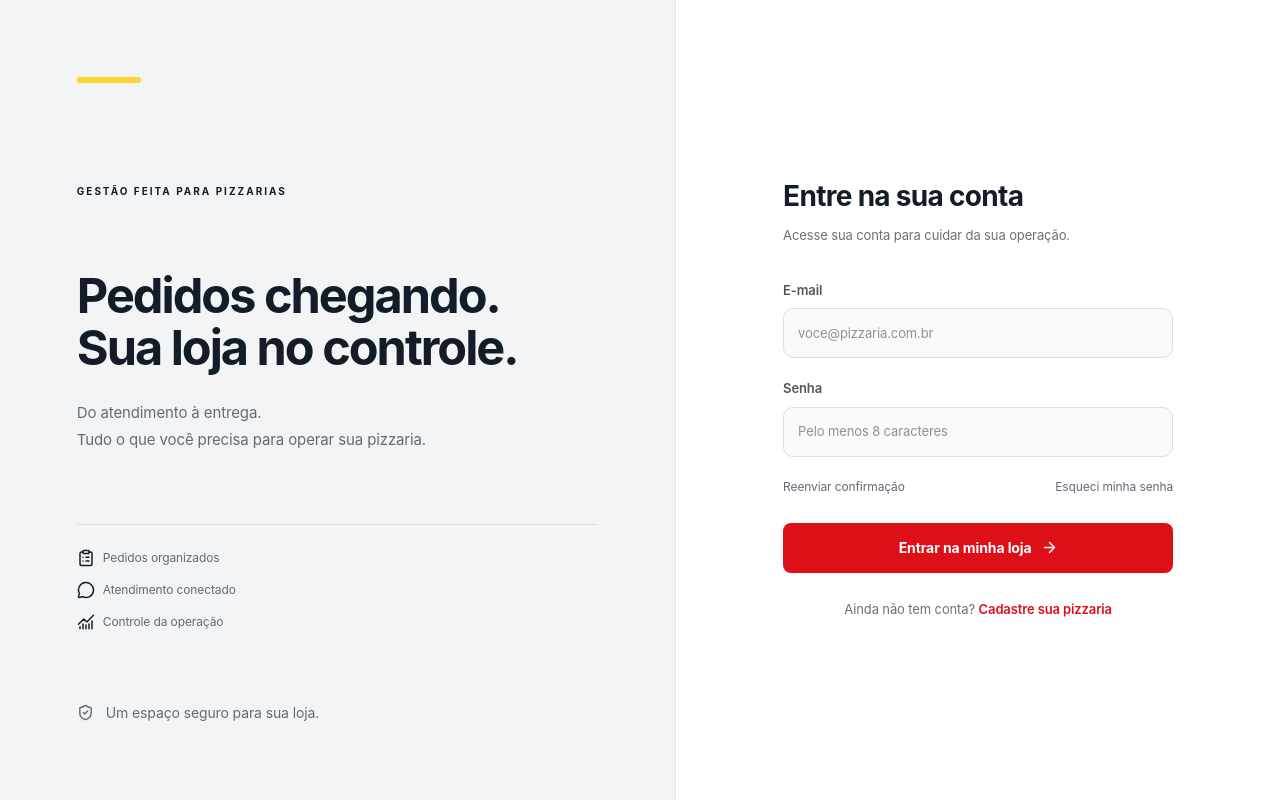
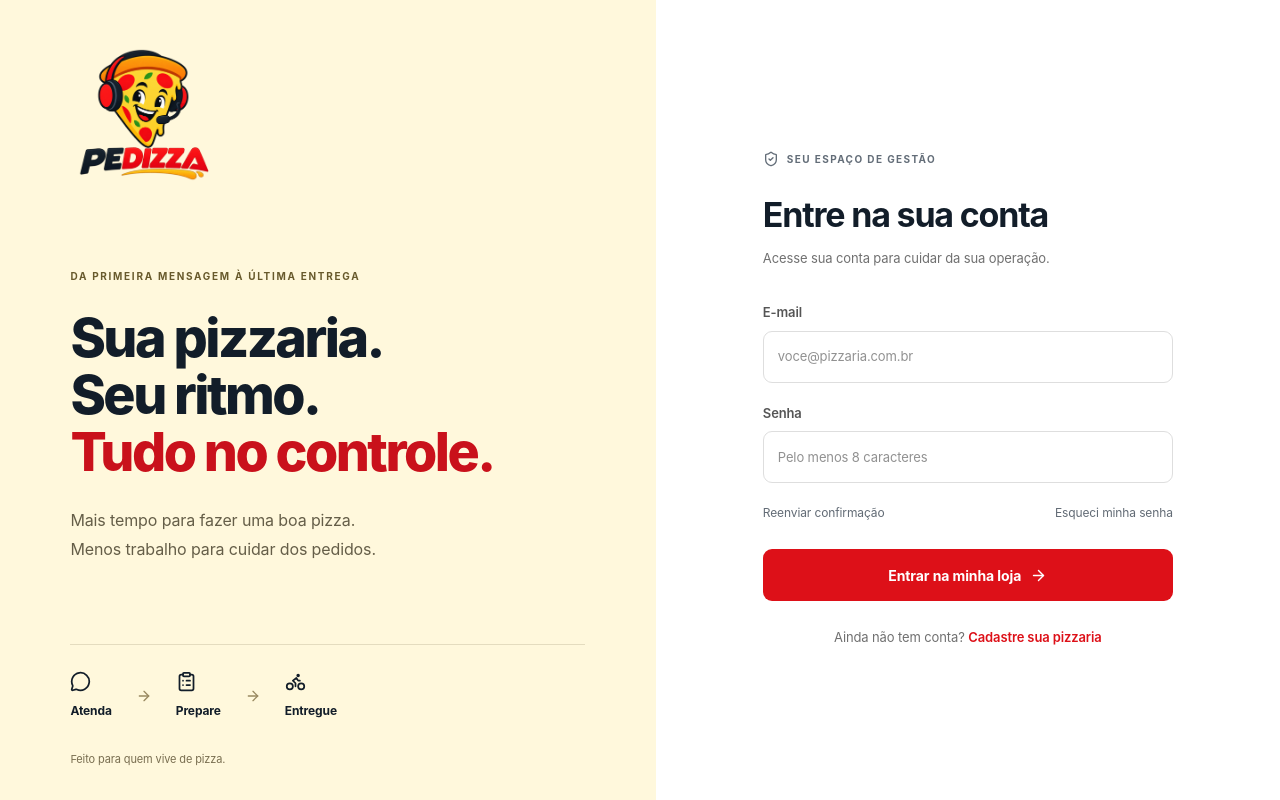
Before and after one commit to pedizza/pedizza, a Next.js app: page /login in a window 1280 px wide. Built offline with nearby package versions, Linux system fonts and the light colour scheme.

Commit message:
Restaura logotipo e refaz composição visual do acesso

```diff
--- a/src/app/globals.css
+++ b/src/app/globals.css
@@ -4298,3 +4298,160 @@ textarea:focus {
     background: var(--red-soft);
   }
 }
+
+/* Branded account entry: one transparent logo shared across breakpoints. */
+.auth-branded {
+  grid-template-columns: minmax(0, 1.05fr) minmax(0, 1fr);
+}
+.auth-branded .auth-brand-panel {
+  background: #fff8dc;
+  padding: 42px clamp(32px, 5.5vw, 88px) 30px;
+  border: 0;
+  min-height: 100dvh;
+  gap: 30px;
+  justify-content: flex-start;
+}
+.auth-brand-panel::before,
+.auth-brand-panel::after {
+  display: none;
+}
+.auth-branded .auth-brand {
+  display: block;
+  align-self: flex-start;
+}
+.auth-branded .auth-brand img {
+  width: 146px;
+  height: 146px;
+  margin: 0;
+  padding: 0;
+  object-fit: contain;
+  background: transparent;
+}
+.auth-brand-copy {
+  margin: auto 0;
+}
+.auth-brand-copy .eyebrow {
+  display: block;
+  color: #685a2c;
+  letter-spacing: 1.7px;
+  font-size: 10px;
+  line-height: 1.7;
+  margin-bottom: 24px;
+}
+.auth-branded .auth-brand-copy h1 {
+  max-width: 620px;
+  color: #121d29;
+  font-size: clamp(40px, 4.2vw, 68px);
+  letter-spacing: -2.5px;
+  font-weight: 800;
+  line-height: 1.06;
+  margin: 0 0 26px;
+}
+.auth-brand-copy h1 span {
+  color: #c9111b;
+}
+.auth-branded .auth-brand-copy p {
+  color: #655e48;
+  font-size: 16px;
+  line-height: 1.8;
+  margin: 0;
+}
+.auth-operation {
+  display: flex;
+  align-items: center;
+  gap: 24px;
+  border-top: 1px solid #e4dcbf;
+  padding-top: 26px;
+  color: #121d29;
+}
+.auth-operation > span {
+  display: flex;
+  flex-direction: column;
+  gap: 10px;
+  font-size: 12px;
+}
+.auth-operation > svg {
+  color: #998960;
+}
+.auth-brand-panel .auth-brand-footer {
+  font-size: 11px;
+  color: #796e50;
+  margin: 0;
+}
+.auth-branded .auth-content {
+  background: white;
+  padding: 54px clamp(28px, 5vw, 80px);
+}
+.auth-branded .auth-form {
+  max-width: 410px;
+}
+.auth-access-label {
+  color: #636d78;
+  display: flex;
+  align-items: center;
+  gap: 8px;
+  font-size: 10px;
+  letter-spacing: 1.4px;
+  font-weight: 650;
+  margin-bottom: 28px;
+}
+.auth-branded .auth-form h1 {
+  font-size: 34px;
+  font-weight: 750;
+  letter-spacing: -1.2px;
+}
+.auth-branded .auth-form input {
+  background: white;
+  border-radius: 9px;
+  min-height: 52px;
+}
+.auth-branded .auth-form .btn {
+  min-height: 52px;
+  border-radius: 9px;
+}
+@media (min-width: 761px) and (max-width: 1000px) {
+  .auth-branded .auth-brand-panel {
+    padding: 32px;
+  }
+  .auth-branded .auth-brand-copy h1 {
+    font-size: 41px;
+  }
+  .auth-operation {
+    gap: 16px;
+  }
+}
+@media (max-width: 760px) {
+  .auth-branded {
+    display: block;
+    background: white;
+  }
+  .auth-branded .auth-brand-panel {
+    display: flex;
+    min-height: auto;
+    padding: max(22px, env(safe-area-inset-top)) 26px 20px;
+    background: #fff8dc;
+  }
+  .auth-branded .auth-brand {
+    align-self: center;
+  }
+  .auth-branded .auth-brand img {
+    width: 116px;
+    height: 116px;
+  }
+  .auth-brand-copy,
+  .auth-operation,
+  .auth-brand-footer {
+    display: none;
+  }
+  .auth-branded .auth-content {
+    min-height: auto;
+    padding: 34px 26px max(30px, env(safe-area-inset-bottom));
+  }
+  .auth-access-label {
+    margin-bottom: 20px;
+    font-size: 9px;
+  }
+  .auth-branded .auth-form h1 {
+    font-size: 29px;
+  }
+}
--- a/src/components/auth-form.tsx
+++ b/src/components/auth-form.tsx
@@ -1,12 +1,13 @@
 "use client";
 import { useActionState } from "react";
 import Link from "next/link";
+import Image from "next/image";
 import {
   ArrowRight,
   ShieldCheck,
   ClipboardList,
   MessageCircle,
-  ChartNoAxesCombined,
+  Bike,
 } from "lucide-react";
 import {
   login,
@@ -44,38 +45,58 @@ export function AuthForm({
     password: "Escolha sua nova senha.",
   }[mode];
   return (
-    <div className="auth-wrap">
-      <aside className="auth-story">
-        <span className="eyebrow">GESTÃO FEITA PARA PIZZARIAS</span>
-        <div>
+    <div className="auth-wrap auth-branded">
+      <aside className="auth-story auth-brand-panel">
+        <Link href="/" className="auth-brand" aria-label="Pedizza — início">
+          <Image
+            src="/logo.png"
+            alt="Pedizza"
+            width={180}
+            height={180}
+            preload
+          />
+        </Link>
+        <div className="auth-brand-copy">
+          <span className="eyebrow">DA PRIMEIRA MENSAGEM À ÚLTIMA ENTREGA</span>
           <h1>
-            Pedidos chegando.
+            Sua pizzaria.
             <br />
-            Sua loja no controle.
+            Seu ritmo.
+            <br />
+            <span>Tudo no controle.</span>
           </h1>
-          <p className="muted">
-            Do atendimento à entrega.
+          <p>
+            Mais tempo para fazer uma boa pizza.
             <br />
-            Tudo o que você precisa para operar sua pizzaria.
+            Menos trabalho para cuidar dos pedidos.
           </p>
         </div>
-        <div className="auth-capabilities">
+        <div
+          className="auth-operation"
+          aria-label="Atendimento, pedidos e entrega"
+        >
           <span>
-            <ClipboardList size={18} /> Pedidos organizados
+            <MessageCircle size={21} />
+            <strong>Atenda</strong>
           </span>
+          <ArrowRight size={16} aria-hidden="true" />
           <span>
-            <MessageCircle size={18} /> Atendimento conectado
+            <ClipboardList size={21} />
+            <strong>Prepare</strong>
           </span>
+          <ArrowRight size={16} aria-hidden="true" />
           <span>
-            <ChartNoAxesCombined size={18} /> Controle da operação
+            <Bike size={21} />
+            <strong>Entregue</strong>
           </span>
         </div>
-        <div className="row muted">
-          <ShieldCheck size={17} /> Um espaço seguro para sua loja.
-        </div>
+        <p className="auth-brand-footer">Feito para quem vive de pizza.</p>
       </aside>
       <section className="auth-content">
         <div className="auth-form">
+          <div className="auth-access-label">
+            <ShieldCheck size={16} /> SEU ESPAÇO DE GESTÃO
+          </div>
           <h1>{title}</h1>
           <p className="muted">
             {mode === "signup"
```
